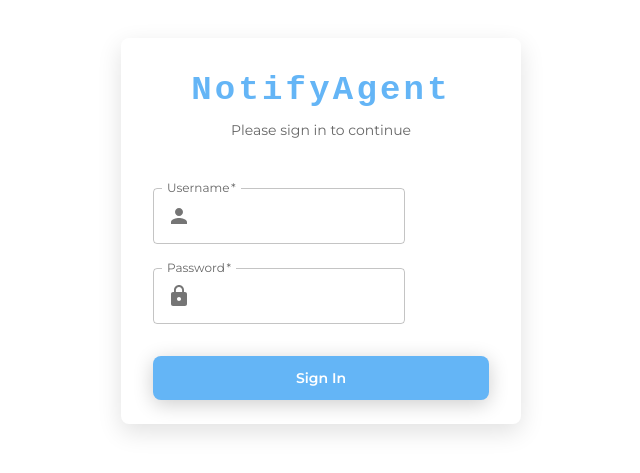
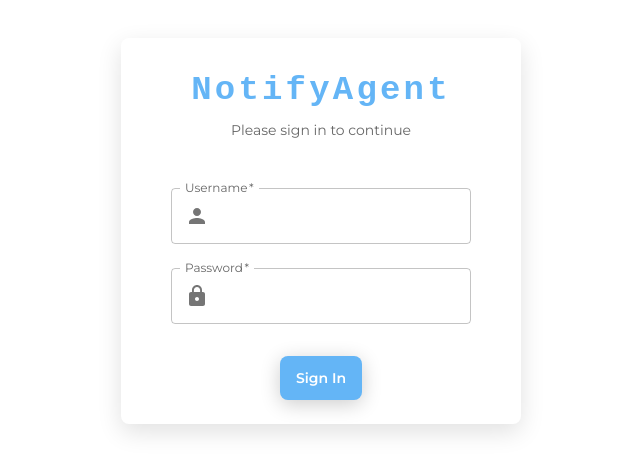
Before and after one commit to parmati94/NotifyAgent, a React (Create React App) app in the folder client/: page /login in a window 1280 px wide. Shown: the part 169-642 px from the top of the page, without its empty margins (319-959 px from the left). Built offline with nearby package versions, Linux system fonts and the light colour scheme.

Commit message:
fix: Adjust loginform centering

```diff
--- a/client/src/components/LoginForm.js
+++ b/client/src/components/LoginForm.js
@@ -112,16 +112,18 @@ const LoginForm = () => {
         minHeight: '100vh',
         backgroundColor: theme.palette.background.default
       }}
-    >
-      <Card
+    > <Card
         sx={{
           maxWidth: 400,
           width: '90%',
           boxShadow: '0 8px 24px rgba(0, 0, 0, 0.12)',
-          borderRadius: 2
+          borderRadius: 2,
+          display: 'flex',
+          flexDirection: 'column',
+          alignItems: 'center'
         }}
       >
-        <CardContent sx={{ p: 4 }}>
+        <CardContent sx={{ p: 4, width: '100%' }}>
           <Box sx={{ textAlign: 'center', mb: 4 }}>
             <Typography
               variant="h4"
@@ -139,7 +141,7 @@ const LoginForm = () => {
             </Typography>
           </Box>
 
-          <form onSubmit={handleLogin}>
+          <form onSubmit={handleLogin} style={{ width: '100%', display: 'flex', flexDirection: 'column', alignItems: 'center' }}>
             <CustomTextField
               label="Username"
               fullWidth
```
